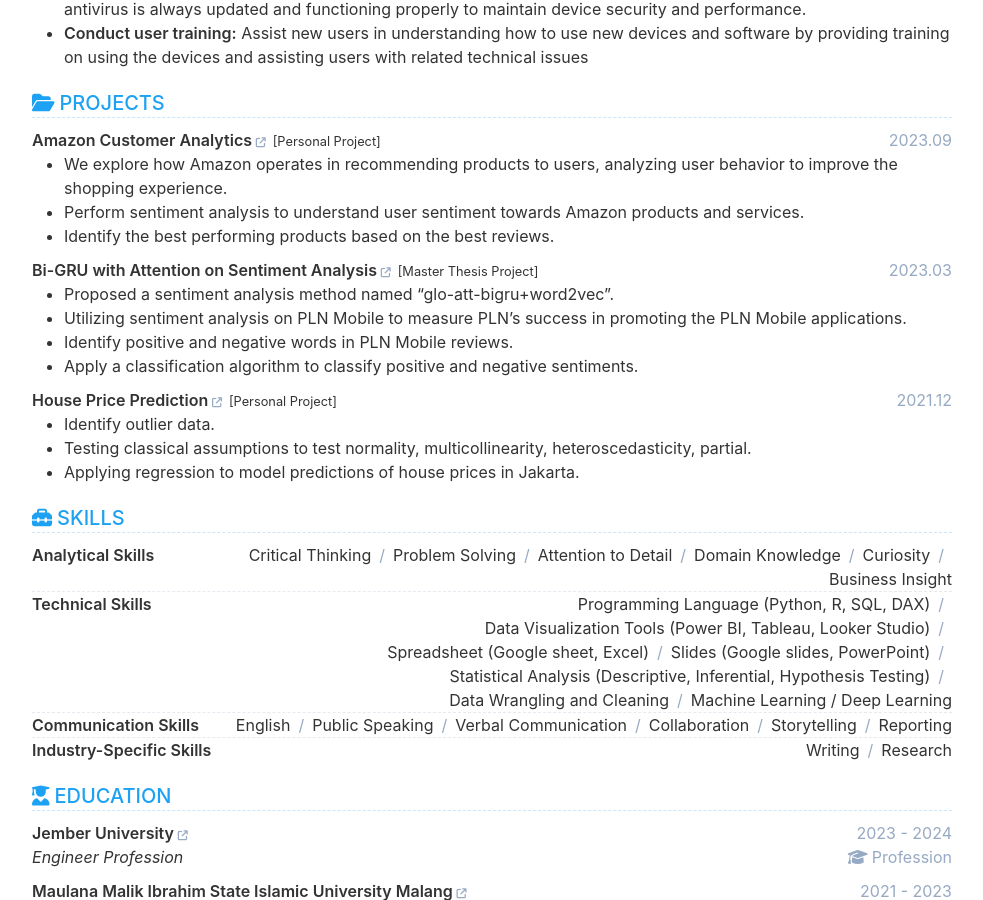
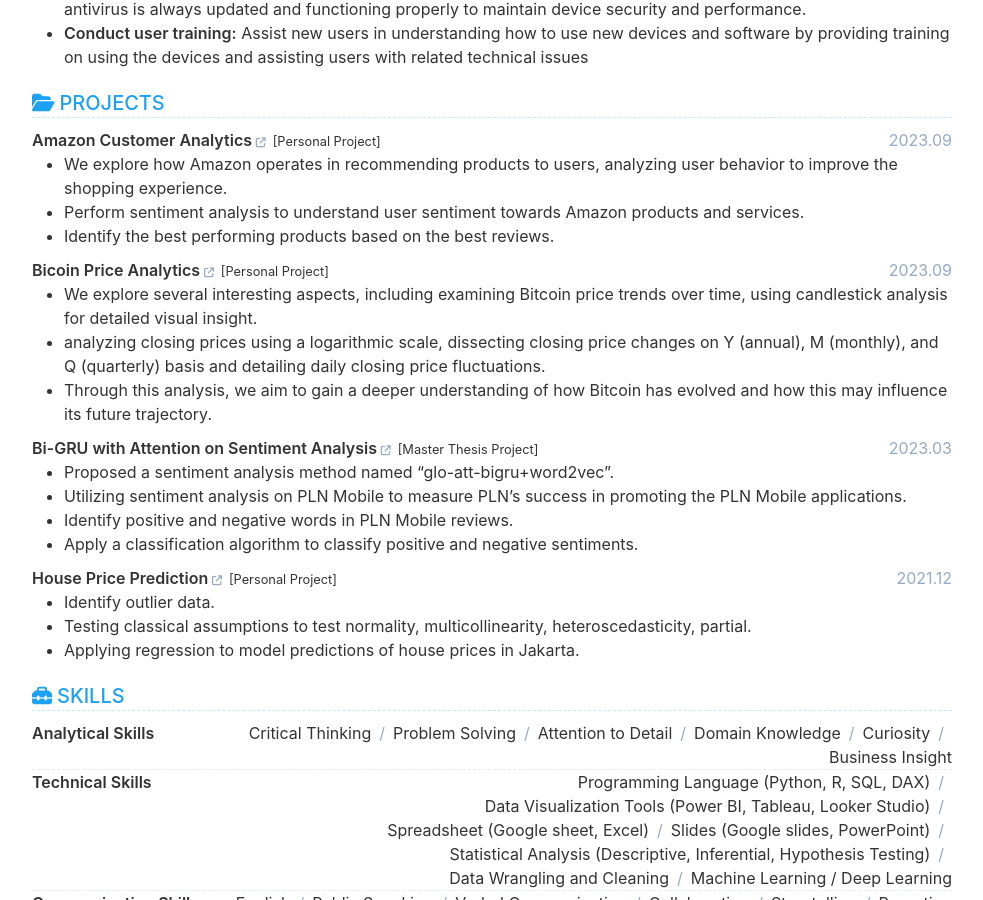
Before and after one commit to kangnurrohman/portfolio, a Jekyll site: the page built from index.html, in a window 1280 px wide and 900 px high, scrolled down 1402 px. Shown: the whole window, without its empty margins (148-1131 px from the left). Built offline with Jekyll 4.4.1, drawn with Linux system fonts in a browser that asks for light colours.

Commit message:
Update data.yml

```diff
--- a/_data/data.yml
+++ b/_data/data.yml
@@ -167,6 +167,15 @@ project:
         +  We explore how Amazon operates in recommending products to users, analyzing user behavior to improve the shopping experience.
         + Perform sentiment analysis to understand user sentiment towards Amazon products and services.
         + Identify the best performing products based on the best reviews.
+
+    - name: Bicoin Price Analytics
+      link: "https://www.kaggle.com/code/ainurrohmanbwx/bitcoin-price-analytics"
+      tags: Personal Project
+      date: 2023.09
+      description: |
+        + We explore several interesting aspects, including examining Bitcoin price trends over time, using candlestick analysis for detailed visual insight.
+        + analyzing closing prices using a logarithmic scale, dissecting closing price changes on Y (annual), M (monthly), and Q (quarterly) basis and detailing daily closing price fluctuations.
+        + Through this analysis, we aim to gain a deeper understanding of how Bitcoin has evolved and how this may influence its future trajectory.
 
     - name: Bi-GRU with Attention on Sentiment Analysis
       link: "https://www.kaggle.com/code/ainurrohmanbwx/bi-gru-with-attention-on-sentiment-analysis"
```
